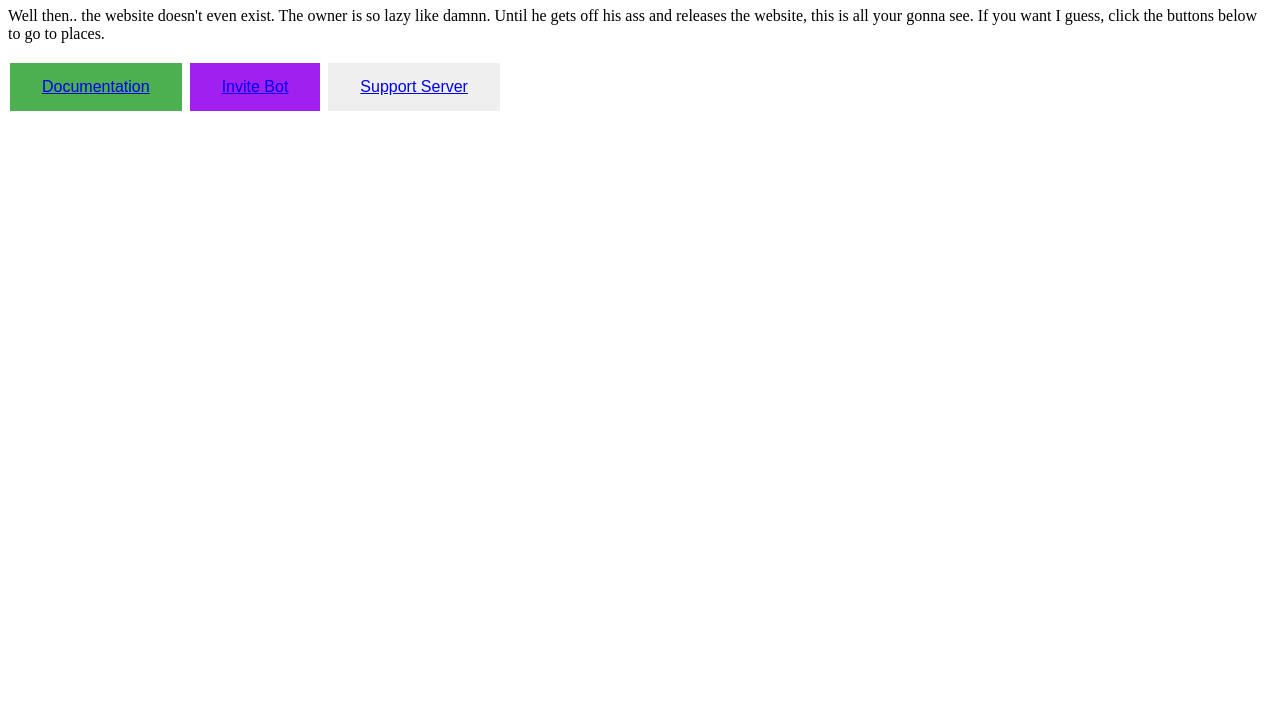
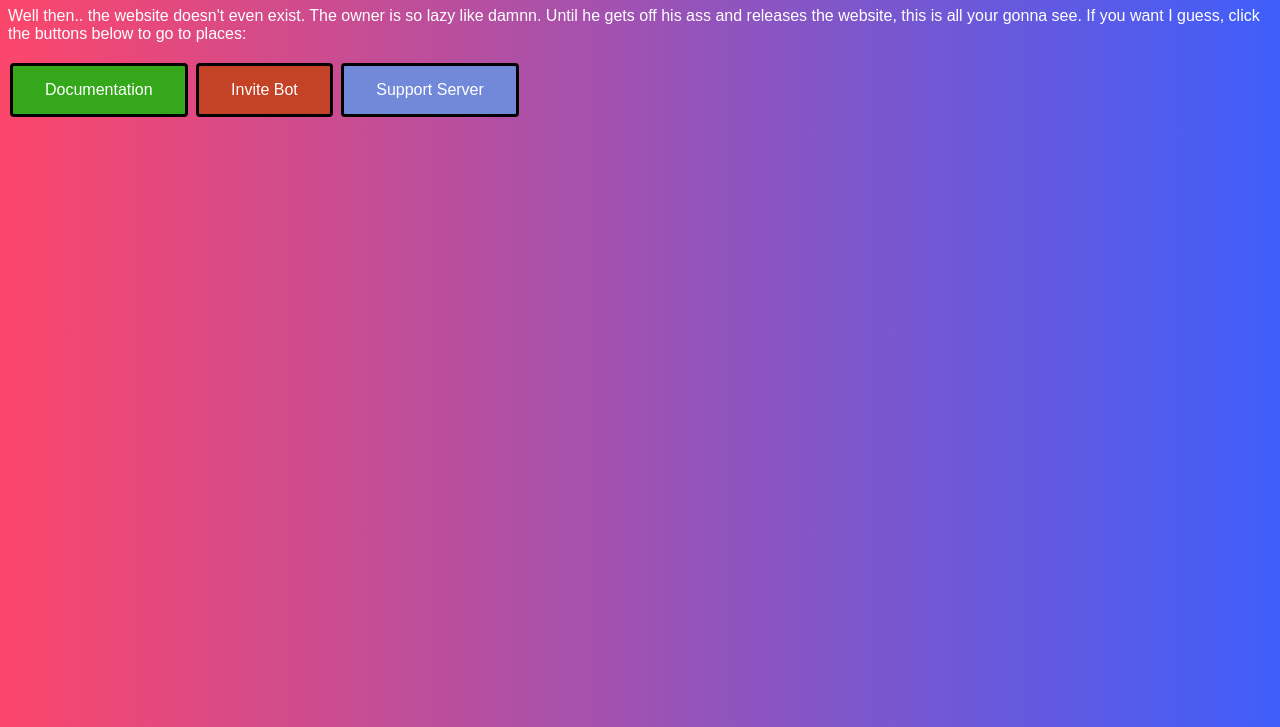
Before and after one commit to xgarciadevs/Marouka-Website, a plain HTML site: page index.html in a window 1280 px wide. Shown: the part 73-800 px from the top of the page. Drawn offline with Linux system fonts and the light colour scheme; a web font is replaced by a local one.

Commit message:
Made it beautiful.

```diff
--- a/index.html
+++ b/index.html
@@ -1,27 +1,15 @@
 <!DOCTYPE html>
+<html lang="en-US">
 <head>
    <title>Marouka</title>
-   <style>
-      .button {
-      border: none;
-      color: white;
-      padding: 15px 32px;
-      text-align: center;
-      text-decoration: none;
-      display: inline-block;
-      font-size: 16px;
-      margin: 4px 2px;
-      cursor: pointer;
-      }
-      .button1 {background-color: #4CAF50;} /* Green */
-      .button2 {background-color: #008CBA;} /* Blue */
-      .button2 {background-color: #A020F0;} /* Purple */
-   </style>
+   <link rel="stylesheet" href="styles.css">
 </head>
 <body>
    <h1>Oops!</h1>
-   <p>Well then.. the website doesn't even exist. The owner is so lazy like damnn. Until he gets off his ass and releases the website, this is all your gonna see. If you want I guess, click the buttons below to go to places.</p>
-   <button class="button button1"><a href="https://docs.marouka.xyz">Documentation</a></button>
-   <button class="button button2"><a href="https://marouka.xyz/invite">Invite Bot</a></button>
-   <button class="button button3"><a href="https://marouka.xyz/support">Support Server</a></button>
+   <p>Well then.. the website doesn't even exist. The owner is so lazy like damnn. Until he gets off his ass and releases the website, this is all your gonna see. If you want I guess, click the buttons below to go to places:</p>
+   <button class="button button-docs"><a href="https://docs.marouka.xyz">Documentation</a></button>
+   <button class="button button-invite"><a href="https://marouka.xyz/invite">Invite Bot</a></button>
+   <button class="button button-discord"><a href="https://marouka.xyz/support">Support Server</a></button>
 </body>
+
+</html>
--- /dev/null
+++ b/styles.css
@@ -0,0 +1,29 @@
+@import url('https://fonts.googleapis.com/css2?family=Mochiy+Pop+P+One&display=swap');
+
+body {
+  font-family: 'Mochiy Pop P One', sans-serif;
+  background: linear-gradient(90deg, #FC466B 0%, #3F5EFB 100%);
+  color: white;
+}
+
+.button {
+  border: 3px solid black;
+  color: white;
+  padding: 15px 32px;
+  text-align: center;
+  border-radius: 4px;
+  text-decoration: none;
+  display: inline-block;
+  font-size: 16px;
+  margin: 4px 2px;
+  cursor: pointer;
+}
+
+.button-discord { background-color: #7289DA; }
+.button-invite { background-color: #C44225; }
+.button-docs { background-color: #34A81A; }
+
+a:link, a:visited, a:hover, a:active {
+  color: white;
+  text-decoration: none;
+}
```
